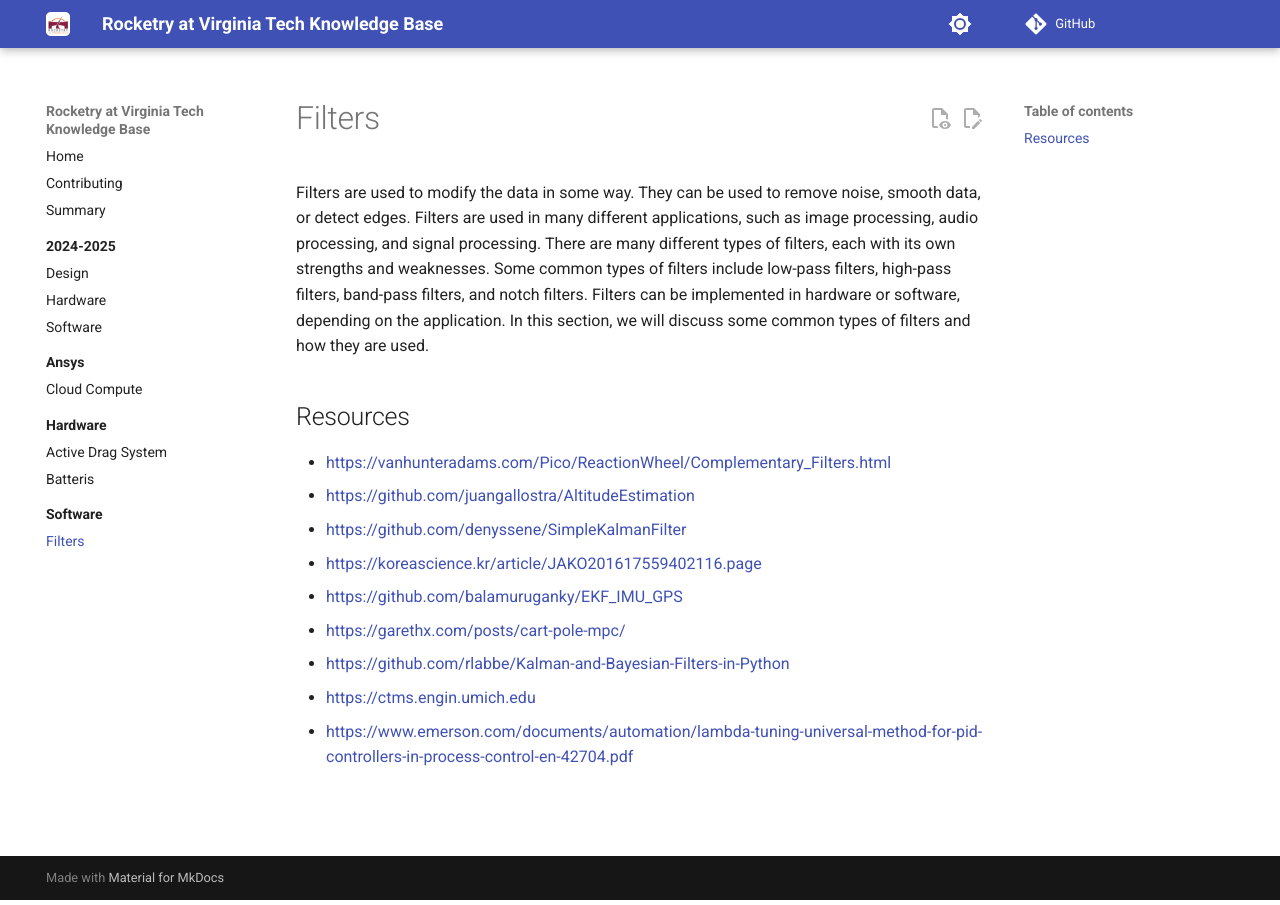
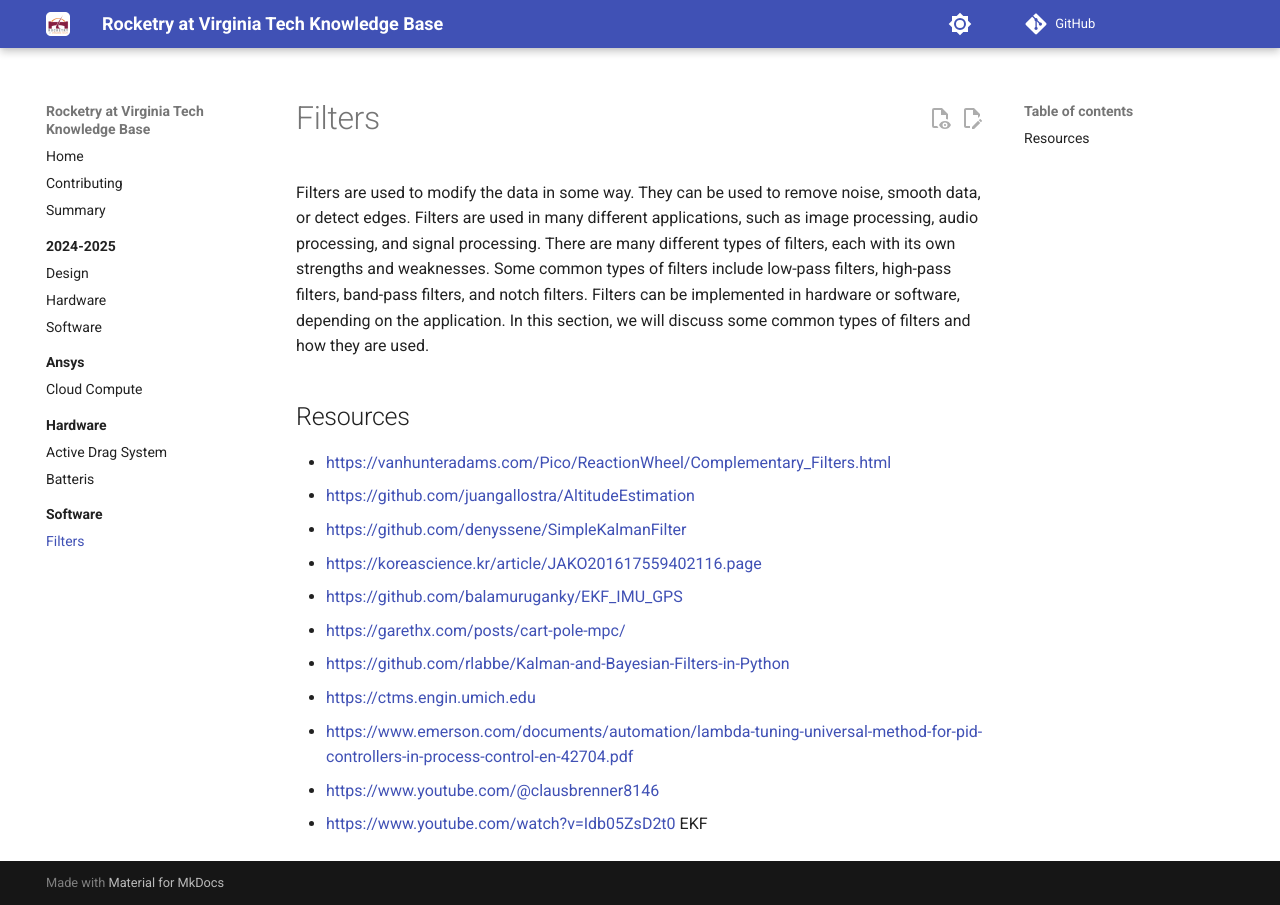
Before and after one commit to RocketryVT/knowledge-base, an MkDocs documentation site: the page built from docs/Software/Filters/README.md, in a window 1280 px wide. Built offline with MkDocs 1.6.1 and Material for MkDocs 9.7.7, drawn with Linux system fonts in a browser that asks for light colours; comment, search, counter and statistics services are not loaded.

Commit message:
Update README.md
Claus Brenner

```diff
--- a/docs/Software/Filters/README.md
+++ b/docs/Software/Filters/README.md
@@ -15,3 +15,5 @@ Filters are used to modify the data in some way. They can be used to remove nois
 - <https://github.com/rlabbe/Kalman-and-Bayesian-Filters-in-Python>
 - <https://ctms.engin.umich.edu>
 - <https://www.emerson.com/documents/automation/lambda-tuning-universal-method-for-pid-controllers-in-process-control-en-42704.pdf>
+- <https://www.youtube.com/@clausbrenner8146>
+  - <https://www.youtube.com/watch?v=Idb05ZsD2t0> EKF
```
